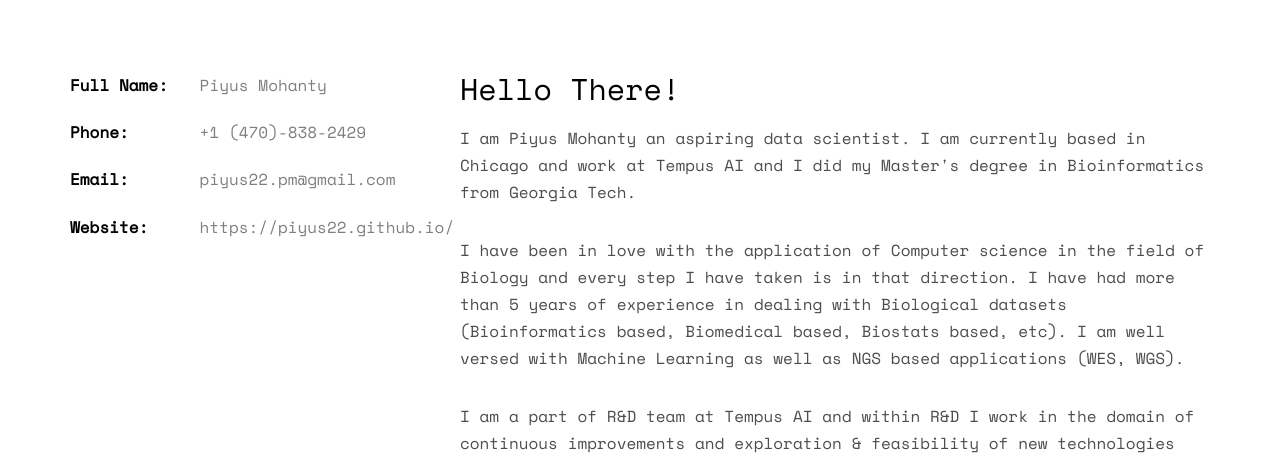
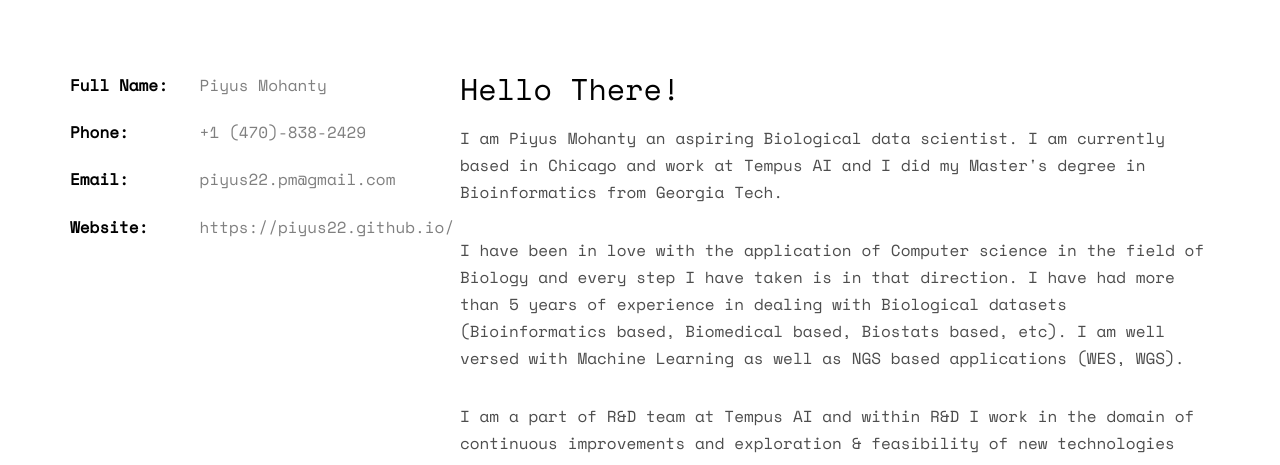
Before and after one commit to piyus22/piyus22.github.io, a plain HTML site: page index.html in a window 1280 px wide. Shown: the part 1000-1465 px from the top of the page. Drawn offline with nearby package versions, Linux system fonts and the light colour scheme; files whose address does not match are found by name.

Commit message:
slight tweaks
slight tweaks

```diff
--- a/index.html
+++ b/index.html
@@ -91,7 +91,7 @@
 				</div>
 				<div class="col-md-8">
 					<h2>Hello There!</h2>
-					<p> I am Piyus Mohanty an aspiring data scientist. I am currently based in Chicago and work at Tempus AI and I did my Master's degree in Bioinformatics from Georgia Tech.</p>
+					<p> I am Piyus Mohanty an aspiring Biological data scientist. I am currently based in Chicago and work at Tempus AI and I did my Master's degree in Bioinformatics from Georgia Tech.</p>
 
 					<p>I have been in love with the application of Computer science in the field of Biology and every step I have taken is in that direction. I have had more than 5 years of experience in dealing with Biological datasets (Bioinformatics based, Biomedical based, Biostats based, etc).  I am well versed with Machine Learning as well as NGS based applications (WES, WGS). </p>
                     <p>I am a part of R&D team at Tempus AI and within R&D I work in the domain of continuous improvements and exploration & feasibility of new technologies</p>
```
